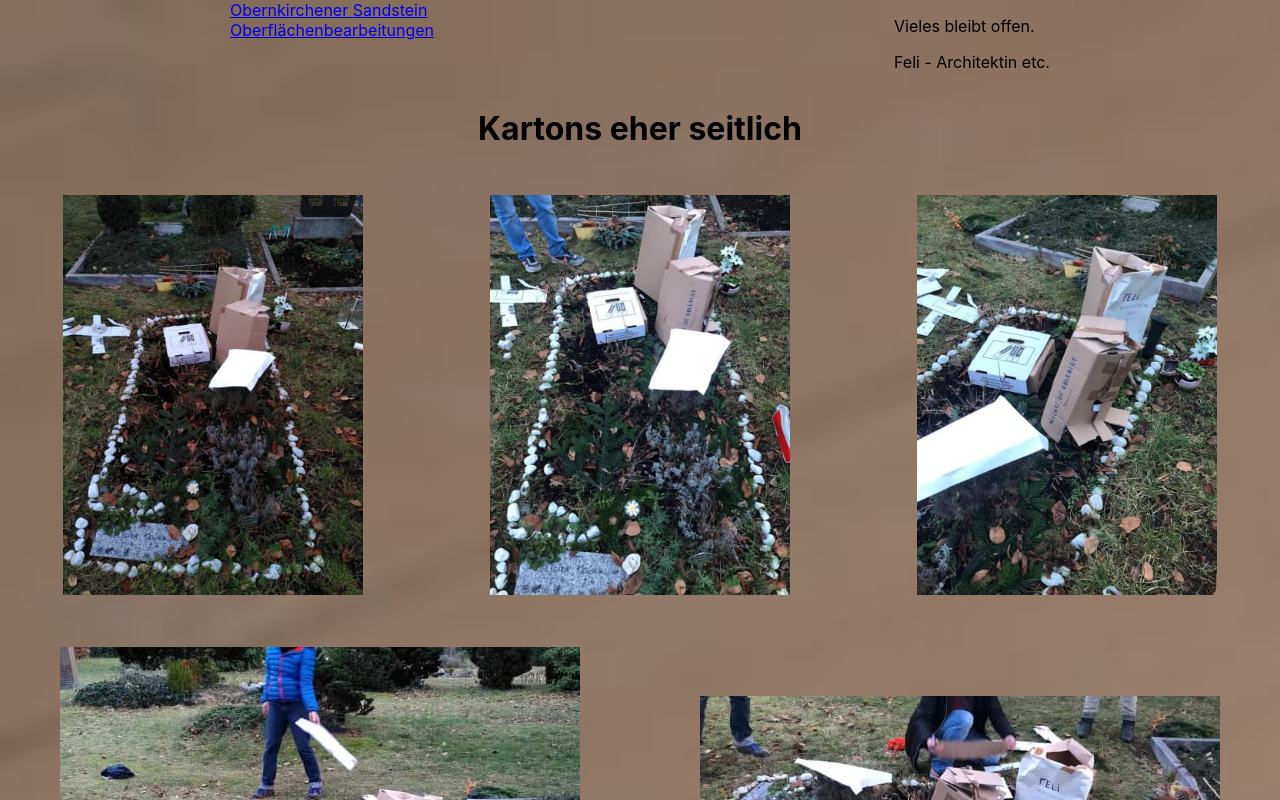
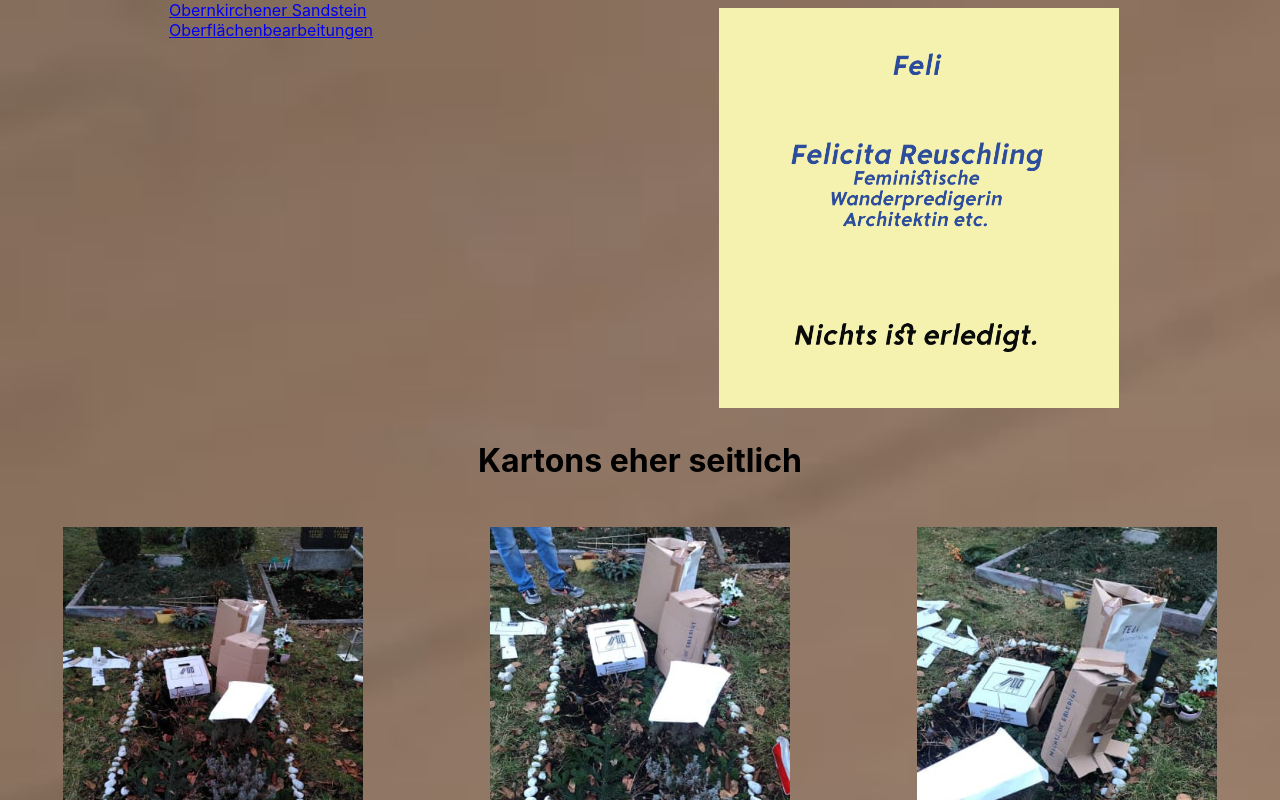
Before and after one commit to AnneQuinkenstein/stein, a React (Create React App) app: page / in a window 1280 px wide. Shown: the top 800 px of the page. Built offline with nearby package versions, Linux system fonts and the light colour scheme.

Commit message:
added font

```diff
--- a/src/App.js
+++ b/src/App.js
@@ -14,8 +14,7 @@ const App = () => {
           </a>
         </div>
         <div>
-          <p>Vieles bleibt offen.</p>
-          <p>Feli - Architektin etc. </p>
+          <img src="/img/Schrift_Grabstein.png" alt="Schrift Gramstein" />
         </div>
       </div>
       <h1>Kartons eher seitlich </h1>
```
Also changed, not shown: public/img/Schrift_Grabstein.png (added).
